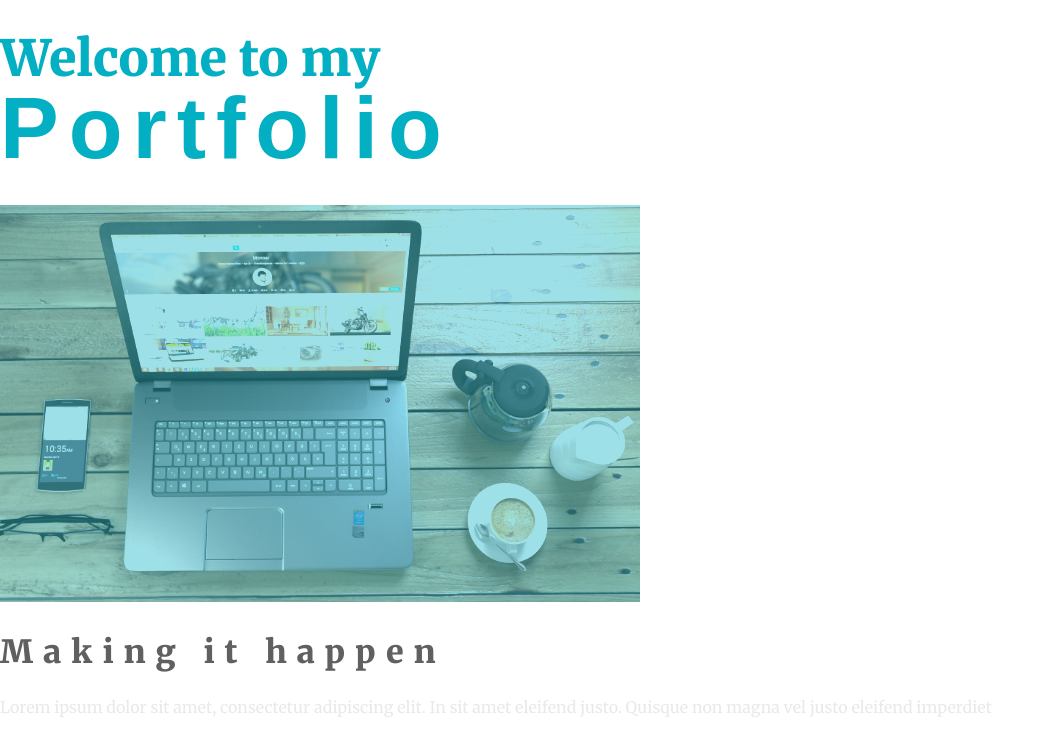
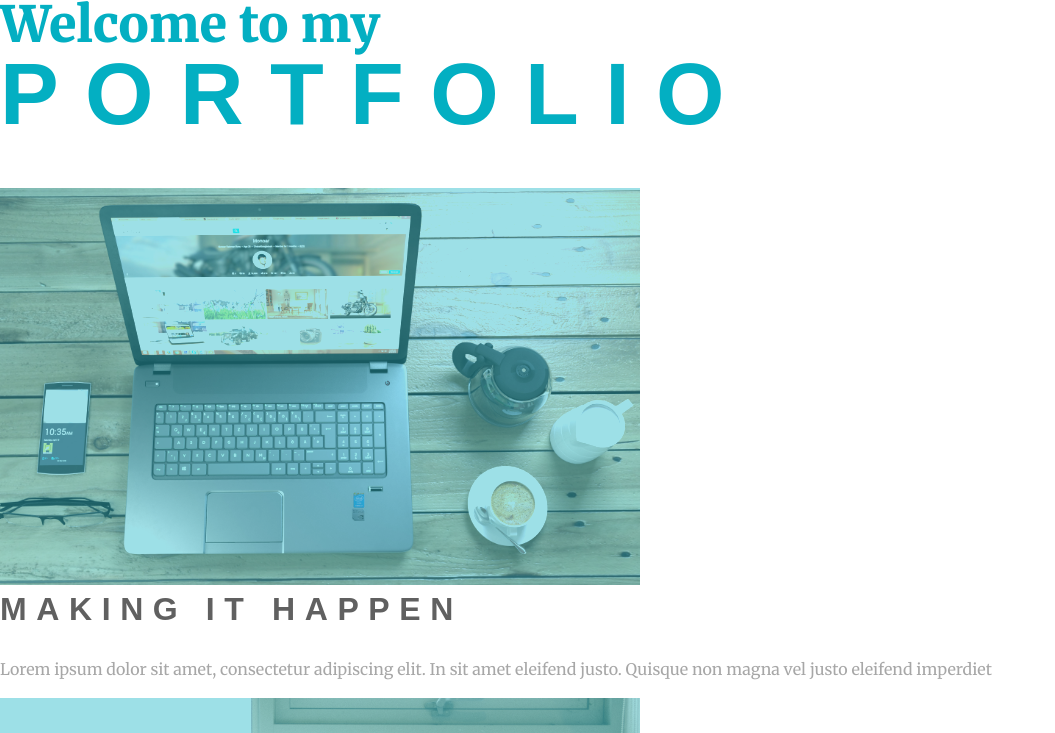
Before and after one commit to matluc/Artist-portfolio, a website: page index.html in a window 1280 px wide. Shown: the top 733 px of the page, without its empty margins (0-1055 px from the left). Drawn offline with Linux system fonts and the light colour scheme; a web font is replaced by a local one.

Commit message:
Variables and mixins

```diff
--- a/scss/modules/_colors.scss
+++ b/scss/modules/_colors.scss
@@ -1,6 +1,6 @@
 $white: #ffffff;
-$light-gray: #a7a7a7;
-$gray: #e8e9eb;
+$gray: #a7a7a7;
+$light-gray: #e8e9eb;
 $dark-gray: #606060;
 $accent: #03afc2;
 $dark-blue: #223843;
--- a/scss/modules/_typography.scss
+++ b/scss/modules/_typography.scss
@@ -6,4 +6,11 @@ $ff-ss: 'Six Caps', sans-serif;
 $fw-n: 400;
 $fw-b: 900;
 
-$letter-spacing: 10px;
+@mixin sans-serif($fs, $ls: .3em, $color: $dark-gray, $tt: uppercase, $lh: 1) {
+    font-size: $fs;
+    letter-spacing: $ls;
+    color: $color;
+    text-transform: $tt;
+    line-height: $lh;
+    font-family: $ff-ss;
+}
--- a/scss/partials/_base.scss
+++ b/scss/partials/_base.scss
@@ -3,6 +3,11 @@ body {
   font-family: $ff-s;
   line-height: 1.6;
   background: $white;
+}
+
+h1, h2, p {
+  margin-top: 0;
+  margin-bottom: 1em;
 }
 
 h1 {
@@ -11,17 +16,11 @@ h1 {
   font-size: 3.125rem;
 
   span {
-    color: $accent;
-    font-family: $ff-ss;
+    @include sans-serif($fs: 5.5rem, $color: $accent);
     display: block;
-    font-size: 5.5rem;
-    letter-spacing: $letter-spacing;
   }
 }
 
-h2{
-  font-size: 2rem;
-  letter-spacing: $letter-spacing;
-  color: $dark-gray;
-  line-height: 1;
+h2 {
+  @include sans-serif($fs: 2rem);
 }
```
Also changed, not shown: css/main.css.
